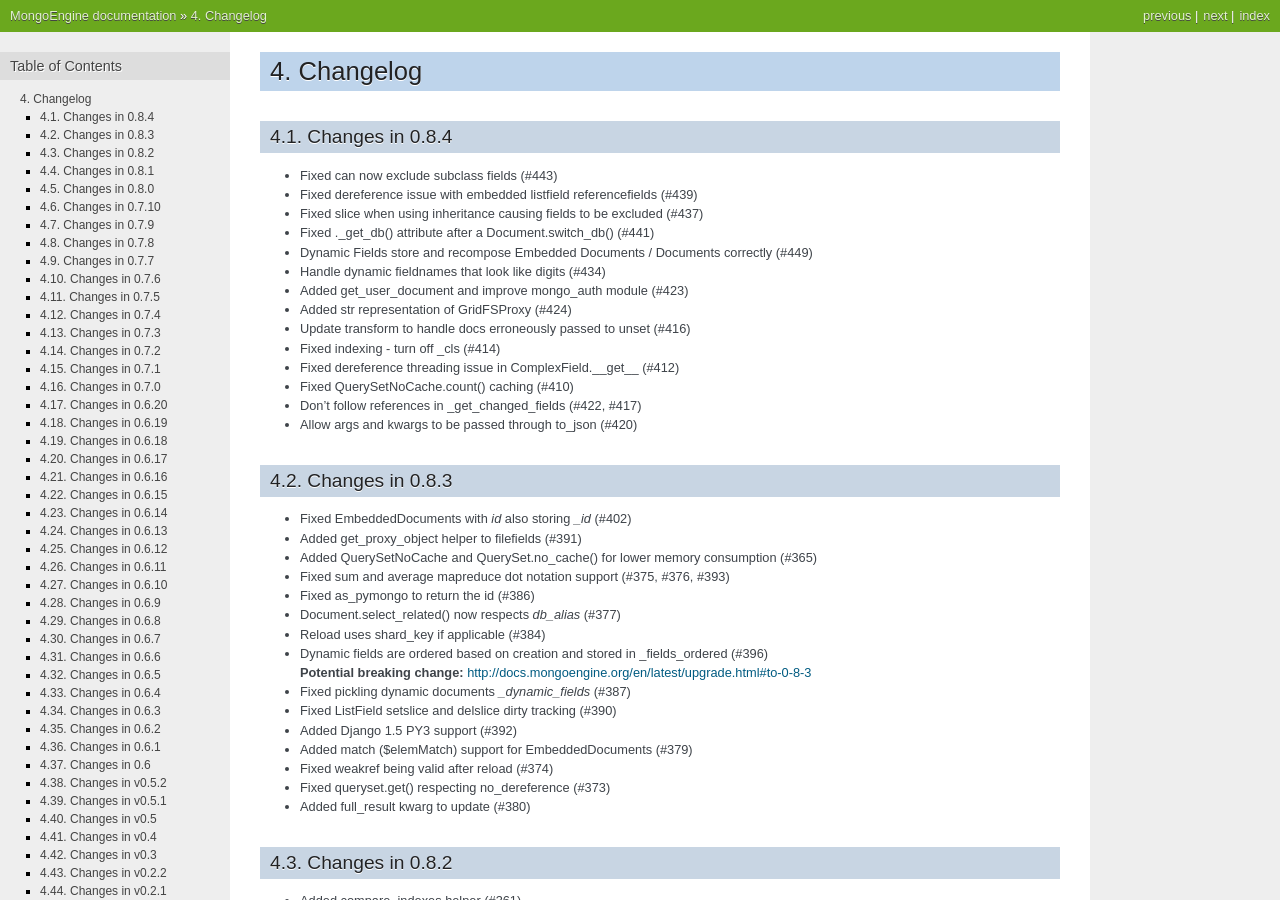
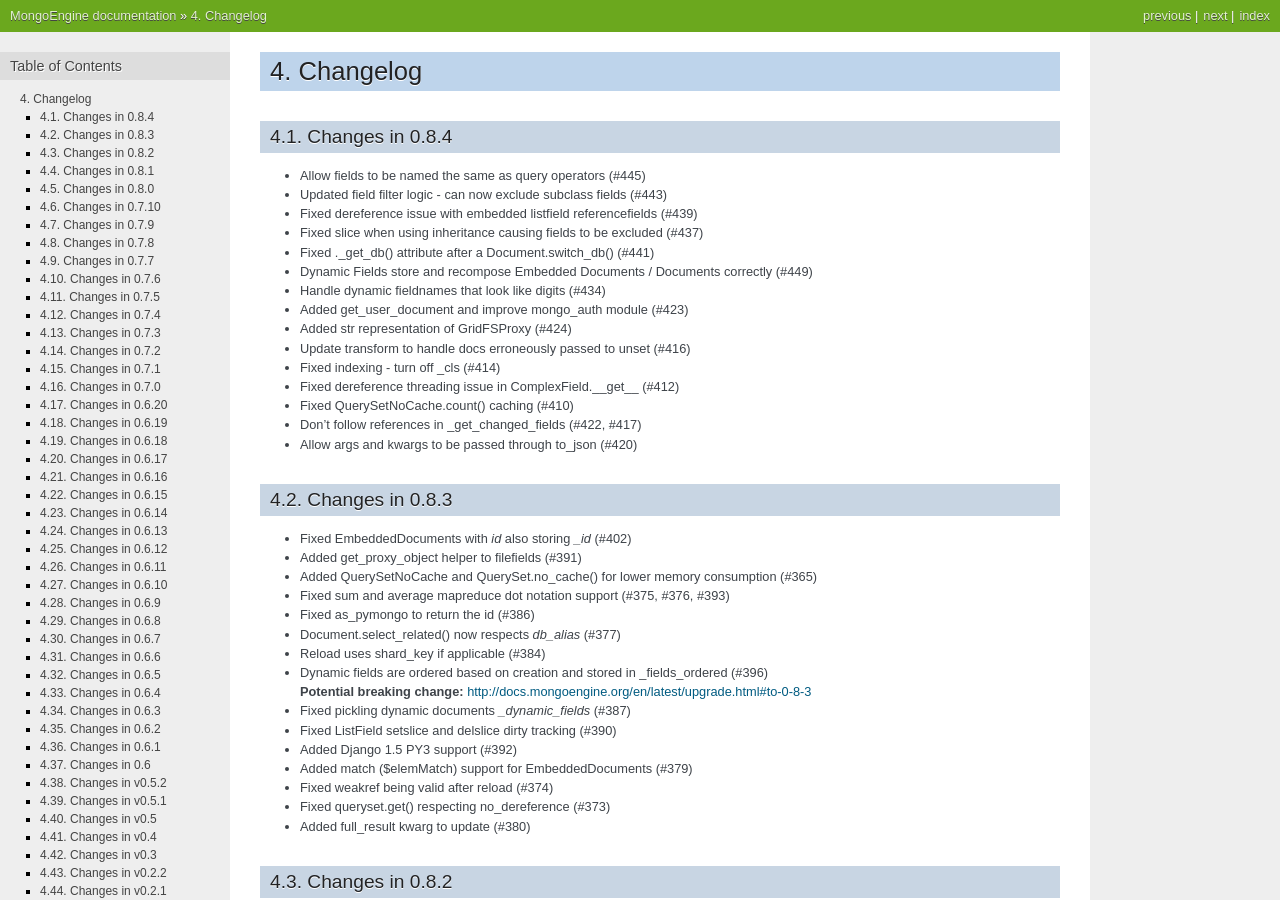
Before and after one commit to MongoEngine/mongoengine, a Sphinx documentation site: the page built from docs/changelog.rst, in a window 1280 px wide and 900 px high. Built offline with Sphinx 7.4.7, drawn with Linux system fonts in a browser that asks for light colours; the version number could not be read and is left out.

Commit message:
Allow fields to be named the same as query operators (#445)

```diff
--- a/docs/changelog.rst
+++ b/docs/changelog.rst
@@ -4,7 +4,8 @@ Changelog
 
 Changes in 0.8.4
 ================
-- Fixed can now exclude subclass fields (#443)
+- Allow fields to be named the same as query operators (#445)
+- Updated field filter logic - can now exclude subclass fields (#443)
 - Fixed dereference issue with embedded listfield referencefields (#439)
 - Fixed slice when using inheritance causing fields to be excluded (#437)
 - Fixed ._get_db() attribute after a Document.switch_db() (#441)
```
Also changed, not shown: 2 other files.
